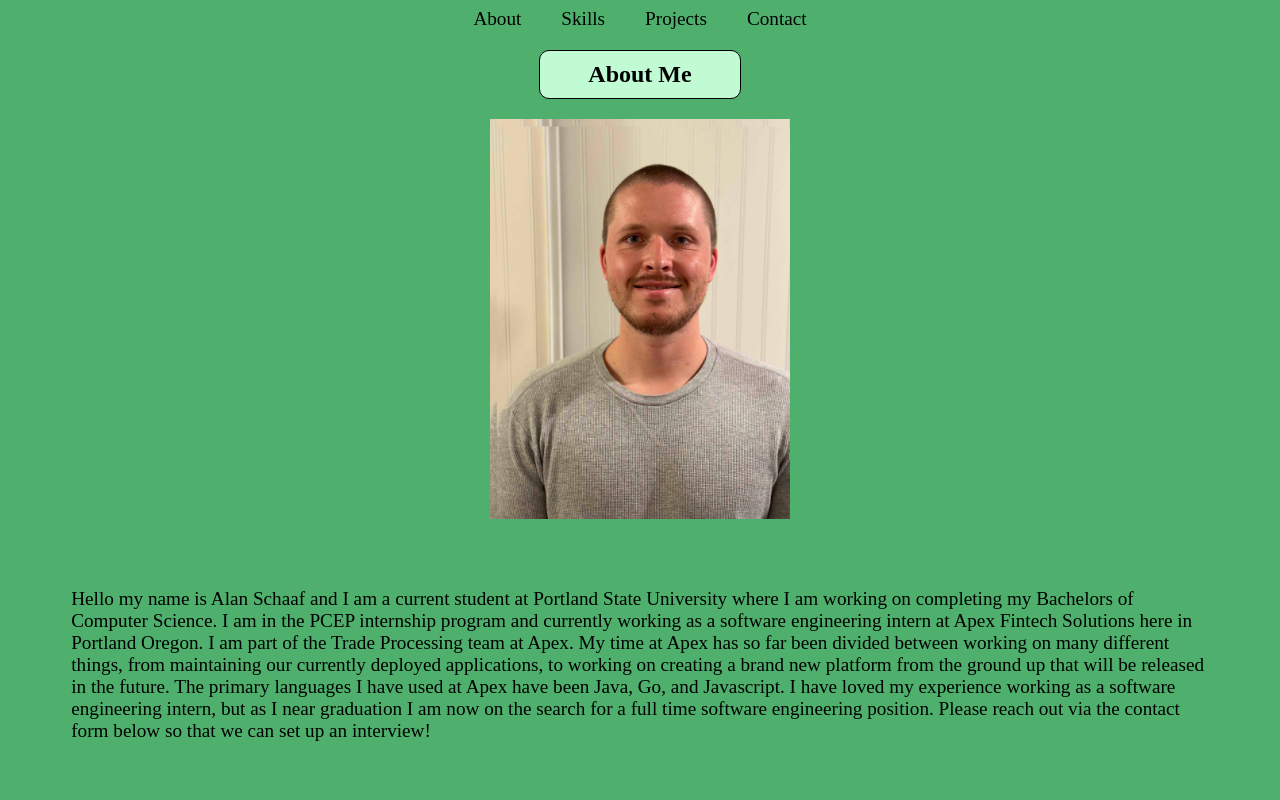
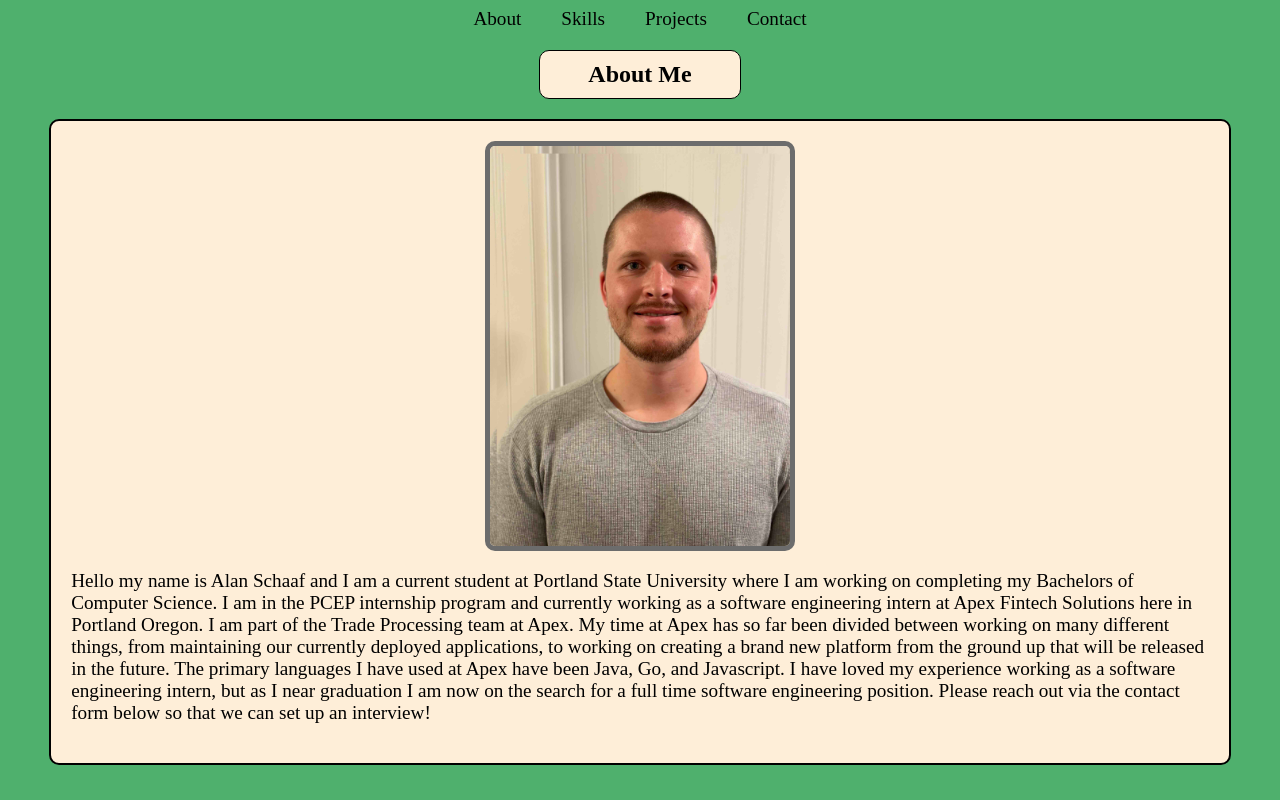
Before and after one commit to aschaaf1/CS463-Professional-Website-Alan-Schaaf, a plain HTML site: page Alan-Schaaf-Website-About.html in a window 1280 px wide. Drawn offline with Linux system fonts and the light colour scheme.

Commit message:
added more styling to my page design

```diff
--- a/Alan-Schaaf-Website.css
+++ b/Alan-Schaaf-Website.css
@@ -38,16 +38,20 @@ body {
   margin-left: auto;
   margin-right: auto;
   width: 90%;
-  padding-bottom: 15px;
   font-size: 1.2em;
+  border: 2px solid black;
+  padding: 20px;
+  border-radius: 10px;
+  background-color: rgb(254, 238, 216);
 }
 
 .selfie {
   display: block;
   margin-left: auto;
   margin-right: auto;
-  padding-bottom: 50px;
   width: 300px;
+  border: 5px solid rgb(108, 108, 108);
+  border-radius: 10px;
 }
 
 @media (min-width: 768px) and (max-width: 1023px) {
@@ -83,7 +87,7 @@ textarea {
   display: block;
   border: 1px solid black;
   border-radius: 10px;
-  background-color: #c0fbd3;
+  background-color: rgb(254, 238, 216);
   margin-top: 20px;
   text-align: center;
   width: 200px;
```
